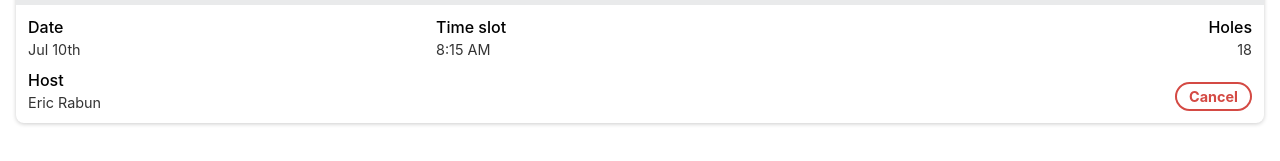
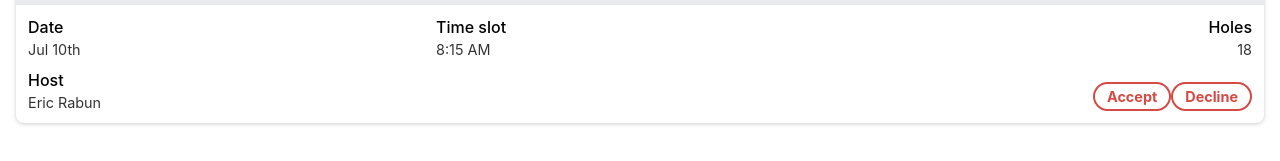
Before and after one commit to foreFinder/fore-finder-fe, a React (Create React App) app: page / in a window 1280 px wide. Shown: the part 409-570 px from the top of the page. Built offline with nearby package versions, Linux system fonts and the light colour scheme.

Commit message:
Set tee time rendering based on type

```diff
--- a/src/components/TeeTime/TeeTime.js
+++ b/src/components/TeeTime/TeeTime.js
@@ -1,6 +1,6 @@
 import './TeeTime.css'
 
-const TeeTime = () => {
+const TeeTime = ({ type }) => {
   return (
     <div className='tee-time'>
       <span className='course-name'>@ <h3>Augusta National Golf Club</h3></span>
@@ -22,7 +22,15 @@ const TeeTime = () => {
           <p>18</p>
         </div>
         <div className='invitation-actions'>
-          <button>Cancel</button>
+          {type === 'committed' &&
+            <button>Cancel</button>
+          }
+          {type === 'available' &&
+            <>
+              <button>Accept</button>
+              <button>Decline</button>
+            </>
+          }
         </div>
       </div>
     </div>
--- a/src/components/TeeTimeContainer/TeeTimeContainer.js
+++ b/src/components/TeeTimeContainer/TeeTimeContainer.js
@@ -3,7 +3,7 @@ import TeeTime from '../TeeTime/TeeTime'
 import styled from 'styled-components';
 import './TeeTimeContainer.css'
 
-const TTWrapper = styled.div`
+const Wrapper = styled.div`
   width: 100%;
   display: flex;
   flex-direction: column;
@@ -11,18 +11,26 @@ const TTWrapper = styled.div`
   border-radius: 8px;
 `
 
-const TTLabel = styled.h2`
+const EventTitle = styled.h2`
   margin-bottom: 16px;
   font-size: 1.25em;
   font-weight: 600;
 `
 
 const TeeTimeContainer = ({ title }) => {
+  const getEventType = () => {
+    if (title === 'Committed Tee Times') {
+      return 'committed'
+    } else if (title === 'Available Tee Times') {
+      return 'available'
+    }
+  }
+
   return (
-    <TTWrapper>
-      <TTLabel>{title}</TTLabel>
-      <TeeTime />
-    </TTWrapper>
+    <Wrapper>
+      <EventTitle>{title}</EventTitle>
+      <TeeTime type={getEventType()}/>
+    </Wrapper>
   )
 }
 
```
